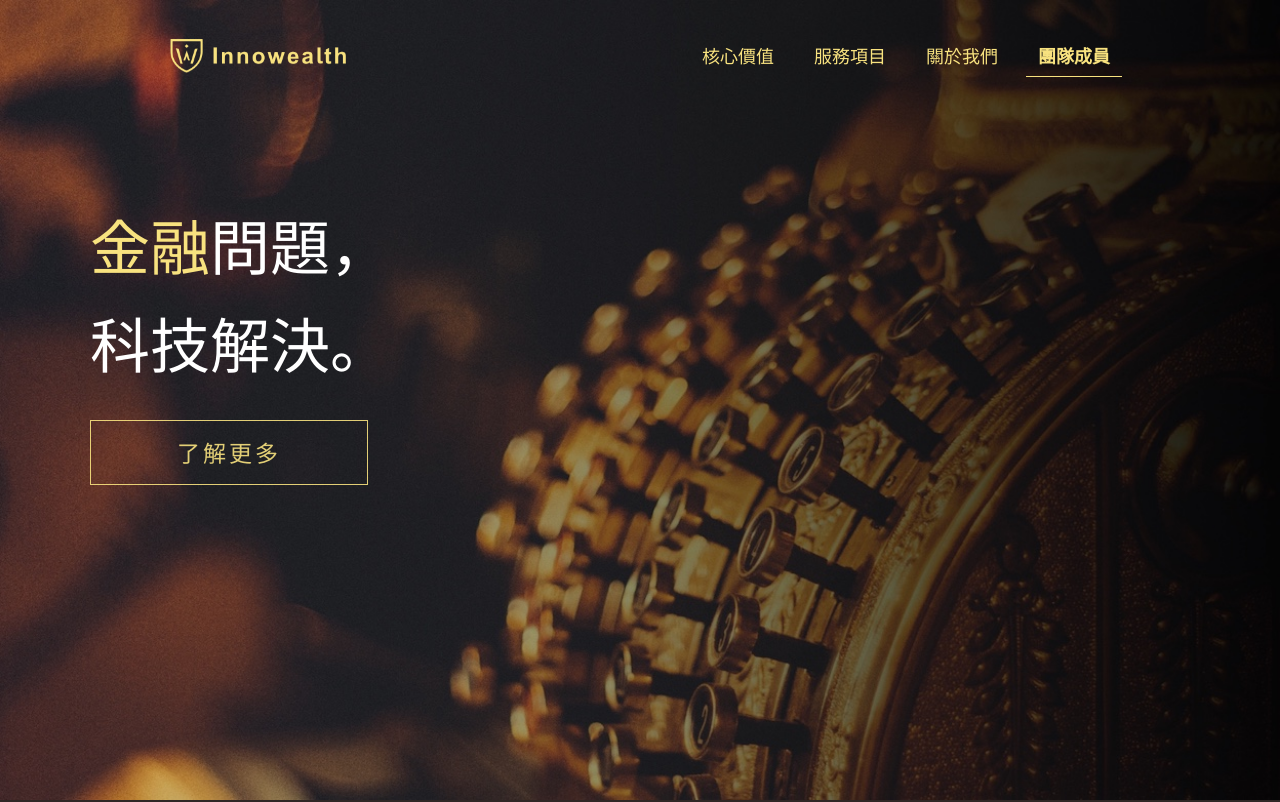
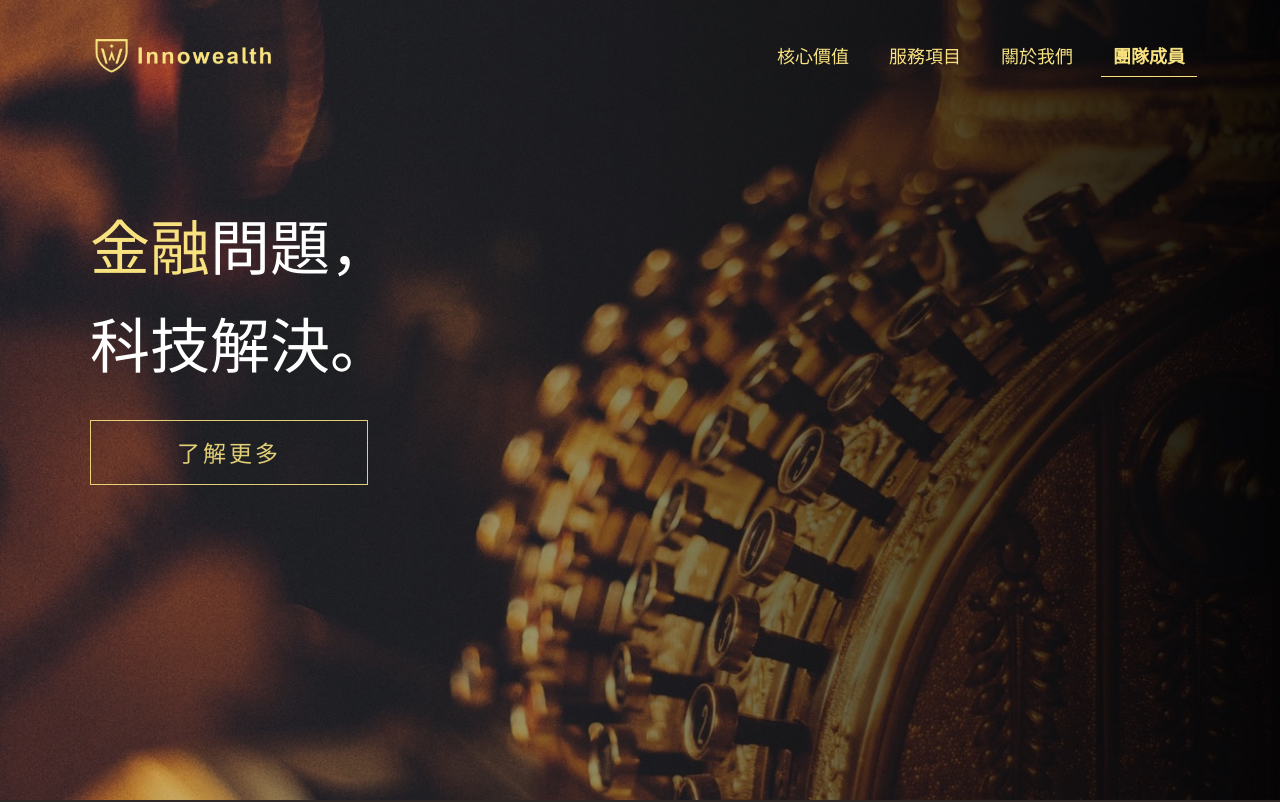
Before and after one commit to InnoWealth11/InnoWealth11.github.io, a plain HTML site: page index.html in a window 1280 px wide. Shown: the top 802 px of the page. Drawn offline with nearby package versions, Linux system fonts and the light colour scheme.

Commit message:
Add navbar container

```diff
--- a/css/custom.css
+++ b/css/custom.css
@@ -78,13 +78,16 @@
 @media (min-width: 1200px) {
     .navbar-custom,
     .navbar-custom.top-nav-collapse {
-        padding-right: 150px;
-        padding-left: 170px;
+        /*padding-right: 150px;
+        padding-left: 170px;*/
     }
 }
 .navbar-custom .nav-item .nav-link {
     padding-right: 20px;
     padding-left: 20px;
+}
+.navbar-custom .nav-item:last-child .nav-link {
+    margin-right: -20px;
 }
 
 /* custom margin/padding */
--- a/index.html
+++ b/index.html
@@ -25,7 +25,7 @@
     <link href="css/swiper.css" rel="stylesheet">
 	<link href="css/magnific-popup.css" rel="stylesheet">
 	<link href="css/styles.css" rel="stylesheet">
-    <link href="css/custom.css?v=1.9.2" rel="stylesheet">
+    <link href="css/custom.css?v=1.9.3" rel="stylesheet">
 
 	<!-- Favicon  -->
     <link rel="icon" href="images/favicon.png">
@@ -68,7 +68,7 @@
 
     <!-- Navigation -->
     <nav class="navbar navbar-expand-md navbar-dark navbar-custom fixed-top">
-
+        <div class="container">
             <!-- Image Logo -->
             <a class="navbar-brand logo-image page-scroll" href="#header">
                 <img src="images/logo-horizontal.png" alt="alternative">
@@ -100,6 +100,8 @@
                     </li>
                 </ul>
             </div>
+        </div>
+
     </nav> <!-- end of navbar -->
     <!-- end of navigation -->
 
```
Lines whose indentation alone changed are shown as unchanged.
